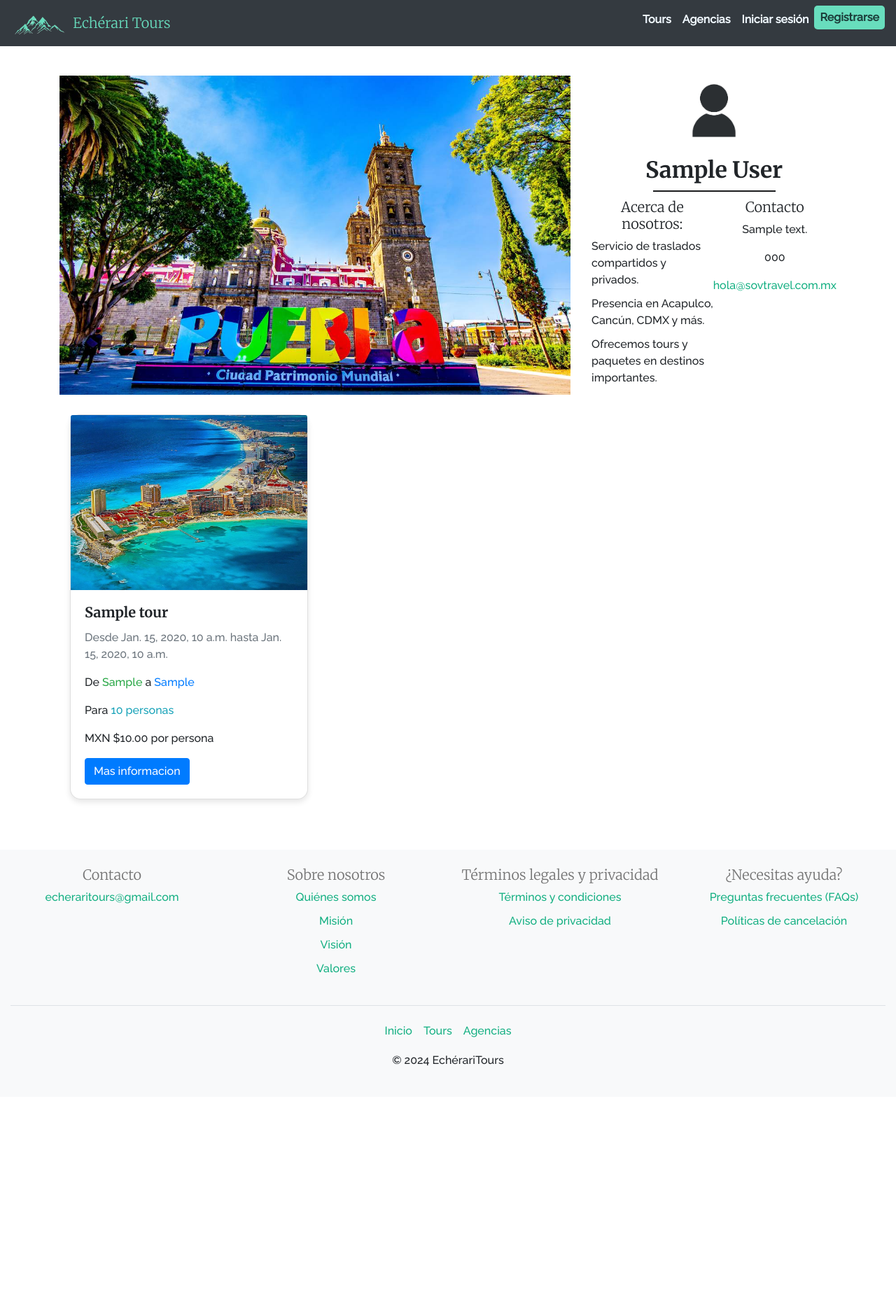
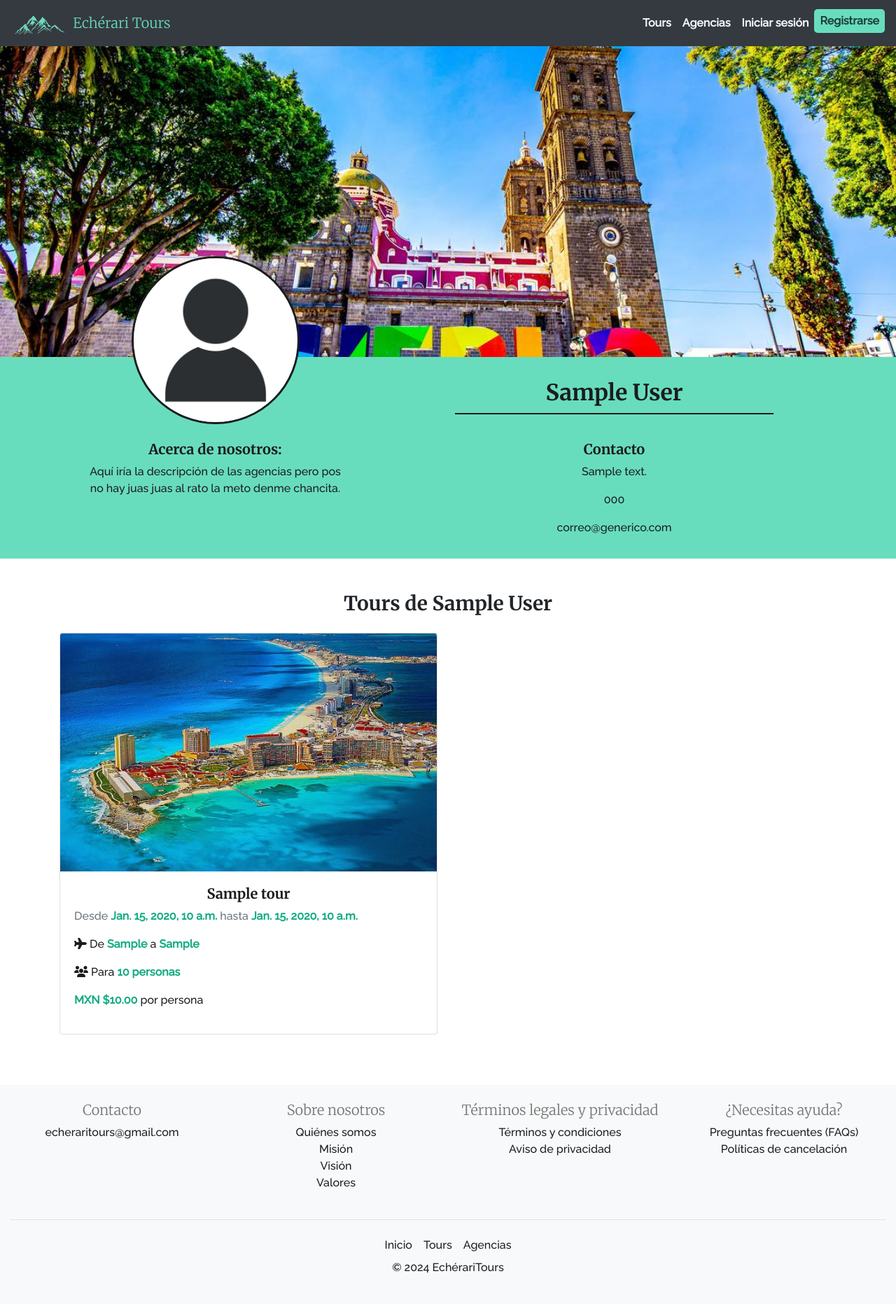
Before and after one commit to metodosformalesds/t5_mfds_2024, a Django app: page /tour/agencia/1/ in a window 1280 px wide. Shown: the whole page at 70% size. Before the commit the page ends 1523 px from the top, so only its background shows below. Run offline with Django 4.2, Linux system fonts and the light colour scheme; tables that the repository leaves empty hold one stand-in row (values such as "Sample post"); some libraries are stand-ins or nearby versions.

Commit message:
Cambios a Tours y Agencias
Ya estan conectadas y principalmente lo que trabaje fue en la parte de agencias, mas que nada en la parte del fronted porque como tal no había que moverle al backend, tambien cambie la vista de tours para que la chequen pero no le movi a la logica.

```diff
--- a/echeraritours/apps/appTour/static/appTour/css/detalle_agencia.css
+++ b/echeraritours/apps/appTour/static/appTour/css/detalle_agencia.css
@@ -1,38 +1,71 @@
+.full-width-image {
+    width: 100%;
+    height: auto;
+    max-height: 450px;
+    object-fit: cover;
+}
+
+.logo {
+    width: 15rem;
+    height: 15rem;
+    border: 3px solid #1B1C1E;
+    position: relative;
+    margin-top: -10rem;
+    z-index: 1;
+    background-color: #68DDBD;
+}
+
 .divider {
-    width: 50%;
+    width: 80%;
     margin: 10px auto;
     border-top: 2px solid #1B1C1E;
-}
-
-.card {
-    border-radius: 15px;
-    box-shadow: 0px 4px 8px rgba(0, 0, 0, 0.1);
-}
-
-.card-img-top {
-    height: 250px;
-    object-fit: cover;
 }
 
 .font-weight-bold {
     font-weight: bold;
 }
 
-ul {
-    list-style-type: none;
-    padding-left: 0;
+h5, h2, p, a {
+    color: #1B1C1E;
 }
 
-ul li {
-    margin-bottom: 10px;
+.container-fluid {
+    background-color: #68DDBD;
 }
 
-.card-title {
-    font-size: 1.25rem;
+/* Para las card de los tours */
+.span-echerari {
+    color: #12AB81;
     font-weight: bold;
 }
 
-.card-text {
-    font-size: 1rem;
-    color: #1B1C1E;
+.card-link {
+    display: block;
+    color: inherit;
+    text-decoration: none;
 }
+
+.card-link:hover .card {
+    box-shadow: 0 4px 8px rgba(0, 0, 0, 0.2);
+    transform: scale(1.05);
+    transition: transform 0.3s ease;
+}
+
+.card {
+    cursor: pointer;
+    transition: transform 0.3s ease;
+}
+
+
+/* Responsividad para móviles */
+@media (max-width: 768px) {
+    .logo {
+        width: 10rem;
+        height: 10rem;
+        margin-top: -5rem;
+    }
+
+    .divider {
+        width: 90%;
+    }
+}
--- a/echeraritours/apps/appTour/templates/tour_templates/detalle_agencia.html
+++ b/echeraritours/apps/appTour/templates/tour_templates/detalle_agencia.html
@@ -4,65 +4,74 @@
 
 {% block extra_styles %}
 <link rel="stylesheet" href="{% static "appTour/css/detalle_agencia.css" %}">
+<script src='https://kit.fontawesome.com/a076d05399.js' crossorigin='anonymous'></script>
 {% endblock extra_styles %}
 
 {% block content %}
 
-<div class="container my-5">
+
+<div class="container-fluid p-0">
+    <div>
+        <img src="{% static 'appTour/img/Puebla.jpg' %}" class="full-width-image" alt="{{ agencia.agency_name }}">
+    </div>
     <!-- Banner con información de la agencia -->
-    <div class="row">
-        <div class="col-lg-8">
-            <img src="{% static 'appTour/img/Puebla.jpg' %}" class="img-fluid" alt="{{ agencia.agency_name }}">
+    <div class="container my-3">
+        <div class="row justify-content-center">
+            <!-- Bloque 1: Imagen -->
+            <div class="col-lg-5 d-flex align-items-center justify-content-center mb-4 px-5">
+                <img src="{% static 'appTour/img/user_icon.jpg' %}" class="rounded-circle logo" alt="{{ agencia.agency_name }} logo">
             </div>
-        <div class="col-lg-4 d-flex align-items-center">
-            <div class="text-center">
-                <img src="{% static 'appTour/img/user_icon.jpg' %}" class="rounded-circle mb-3" alt="{{ agencia.agency_name }} logo" style="width: 100px; height: 100px;">
+
+            <!-- Bloque 2: Nombre de la agencia -->
+            <div class="col-lg-7 text-center mt-3 mb-3 px-5">
                 <h2 class="font-weight-bold">{{ agencia.agency_name }}</h2>
                 <hr class="divider">
-                <div class="d-flex justify-content-around">
-                    <div>
-                        <h5>Acerca de nosotros:</h5>
-                        <ul class="text-left">
-                            <li>Servicio de traslados compartidos y privados.</li>
-                            <li>Presencia en Acapulco, Cancún, CDMX y más.</li>
-                            <li>Ofrecemos tours y paquetes en destinos importantes.</li>
-                        </ul>
             </div>
-                    <div>
-                        <h5>Contacto</h5>
+
+            <!-- Bloque 3: Acerca de nosotros -->
+            <div class="col-lg-5 text-center mb-3 px-5">
+                <h5 class="font-weight-bold">Acerca de nosotros:</h5>
+                <p>Aquí iría la descripción de las agencias pero pos no hay juas juas al rato la meto denme chancita.</p>
+            </div>
+
+            <!-- Bloque 4: Contacto -->
+            <div class="col-lg-7 text-center mb-3 px-5">
+                <h5 class="font-weight-bold">Contacto</h5>
                 <p>{{ agencia.address }}</p>
                 <p>{{ agencia.phone }}</p>
-                        <p><a href="mailto:hola@sovtravel.com.mx">hola@sovtravel.com.mx</a></p>
-                    </div>
-                </div>
+                <p><a href="mailto:hola@sovtravel.com.mx"> correo@generico.com </a></p>
             </div>
         </div>
     </div>
 
+</div>
+
+
 <!-- Sección de Tours -->
-    <section class="tours-section">
+<section class="tours-section my-5">
+    <h3 class="text-center font-weight-bold"> Tours de {{ agencia.agency_name }}</h3>
     <div class="container my-4">
         <div class="row">
             {% for tour in tours %}
-                <div class="col-lg-4 col-md-6 mb-4">
+                <div class="col-lg-6 col-md-6 mb-4">
+                    <a href="{% url 'detalle_tour' tour.id %}" class="card-link" style="text-decoration: none;">
                         <div class="card">
                             <img src="{% static 'appTour/img/Cancun_Mexico.jpg' %}" class="card-img-top" alt="{{ tour.title }}">
                             <div class="card-body">
-                            <h5 class="card-title">{{ tour.title }}</h5>
-                            <p class="text-muted">Desde {{ tour.start_date }} hasta {{ tour.end_date }} </p>
-                            <p><i class="fas fa-plane"></i> De <span class="text-success">{{ tour.place_of_origin }}</span> a <span class="text-primary">{{ tour.destination_place }}</span></p>
-                            <p><i class="fas fa-users"></i> Para <span class="text-info"> {{ tour.capacity }} personas</span></p>
+                                <h5 class="font-weight-bold text-center">{{ tour.title }}</h5>
+                                <p class="text-muted">Desde <span class="span-echerari">{{ tour.start_date }}</span> hasta <span class="span-echerari">{{ tour.end_date }}</span></p>
+                                <p><i class="fas fa-plane"></i> De <span class="span-echerari">{{ tour.place_of_origin }}</span> a <span class="span-echerari">{{ tour.destination_place }}</span></p>
+                                <p><i class="fas fa-users"></i> Para <span class="span-echerari"> {{ tour.capacity }} personas</span></p>
                                 <div class="price-section">
-                                <p class="precio">MXN ${{ tour.price_per_person }} por persona</p>
-                                <a href="{% url 'detalle_tour'  tour.id %}" class="btn btn-primary">Mas informacion</a>
+                                    <p class="precio"><span class="span-echerari">MXN ${{ tour.price_per_person }}</span> por persona</p>
                                 </div>
                             </div>
                         </div>
+                    </a>
                 </div>
             {% endfor %}
         </div>
     </div>
 </section>
-</div>
 
 {% endblock %}
```
Also changed, not shown: echeraritours/apps/appTour/static/appTour/css/Tour.css (deleted, +0 -199 lines), echeraritours/apps/appTour/static/appTour/css/detalle_tour.css (added, +16 -0 lines), echeraritours/apps/appTour/static/appTour/css/tours.css (+16 -92 lines), echeraritours/apps/appTour/templates/tour_templates/detalle_tour.html (+54 -3 lines), echeraritours/apps/appTour/templates/tour_templates/tours.html (+8 -34 lines). Lines whose indentation alone changed are shown as unchanged.
